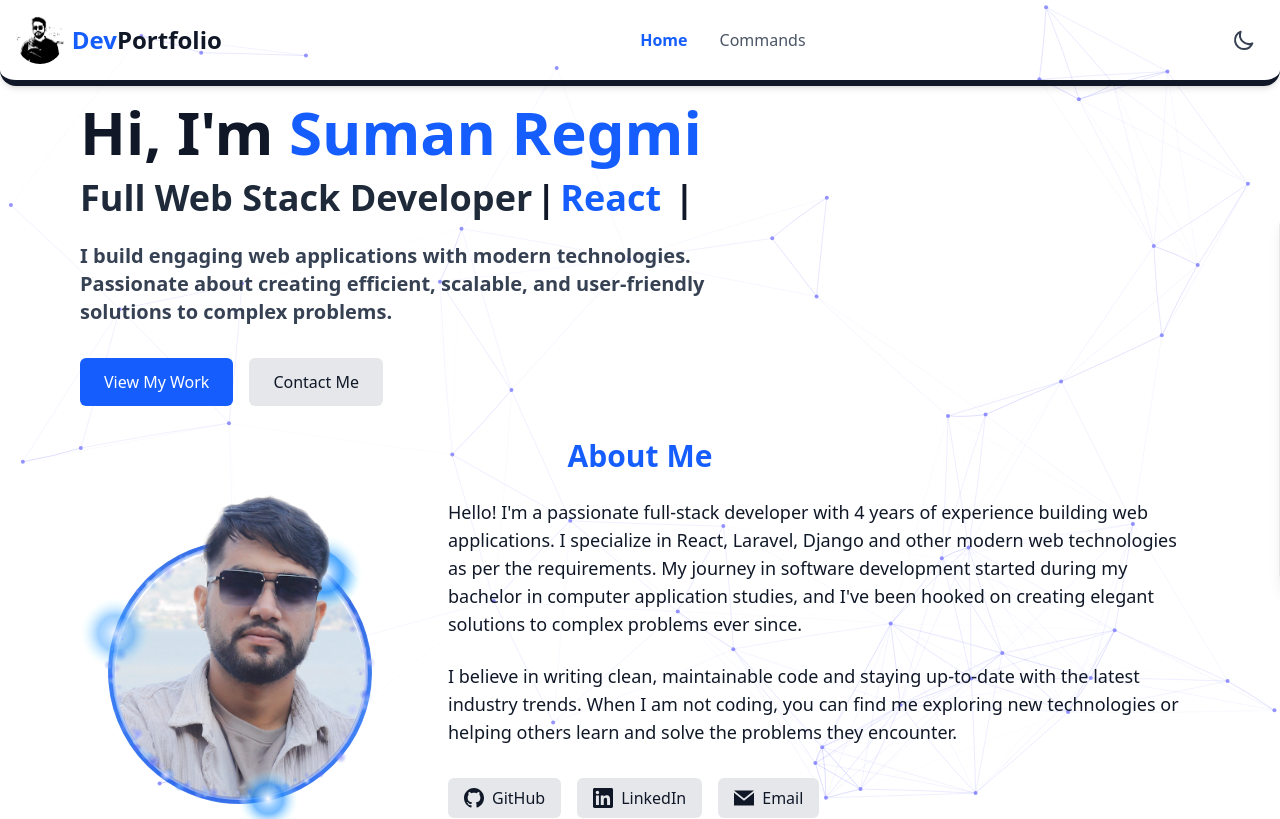
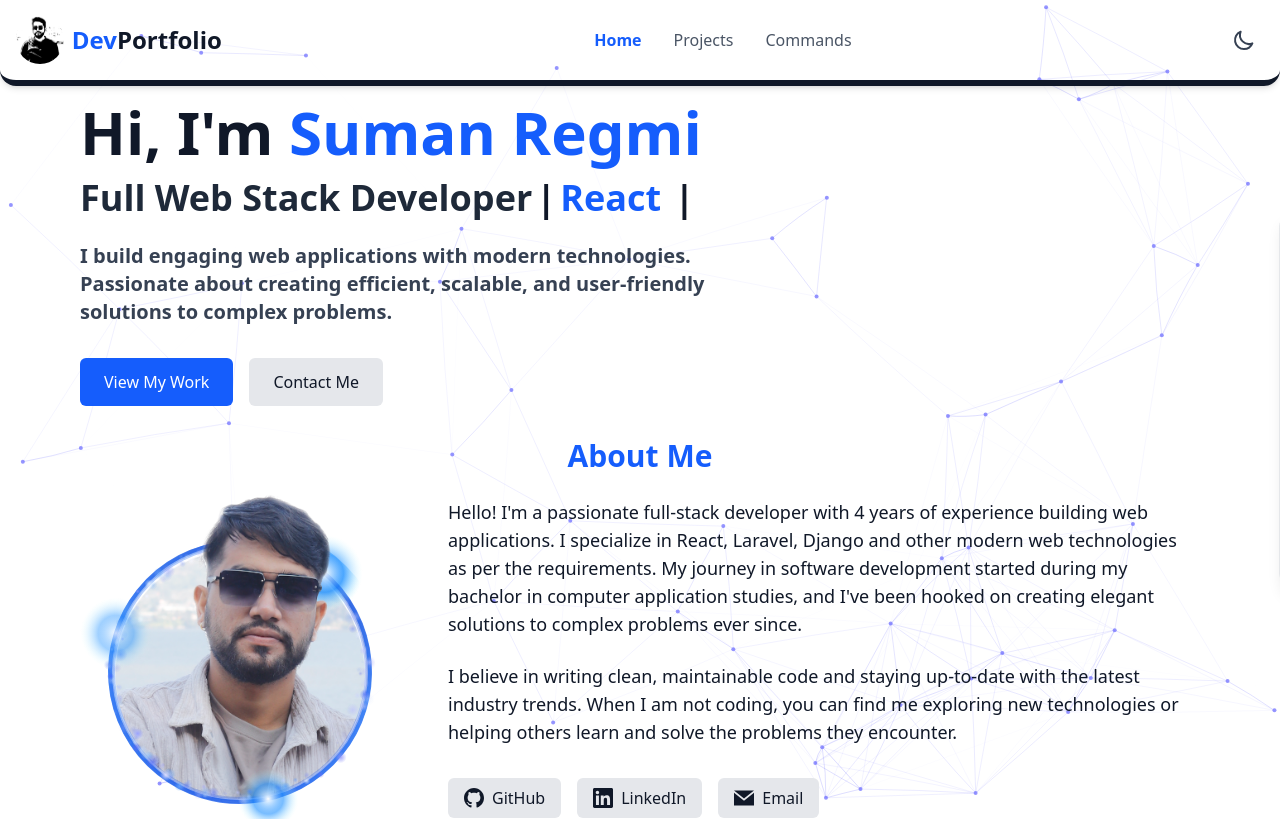
Before and after one commit to SumaniqueCode/SumaniqueCode, a React (Vite) app: page /home in a window 1280 px wide. Shown: the top 819 px of the page. Built offline with nearby package versions, Linux system fonts and the light colour scheme.

Commit message:
Added projects nav

```diff
--- a/src/layout/Header.tsx
+++ b/src/layout/Header.tsx
@@ -43,7 +43,7 @@ const Header = () => {
     setMobileMenuOpen(false);
     scroller(sectionId);
   };
-  const navButtons = ["home","commands",];
+  const navButtons = ["home","projects","commands"];
 
   return (
     <>
```
